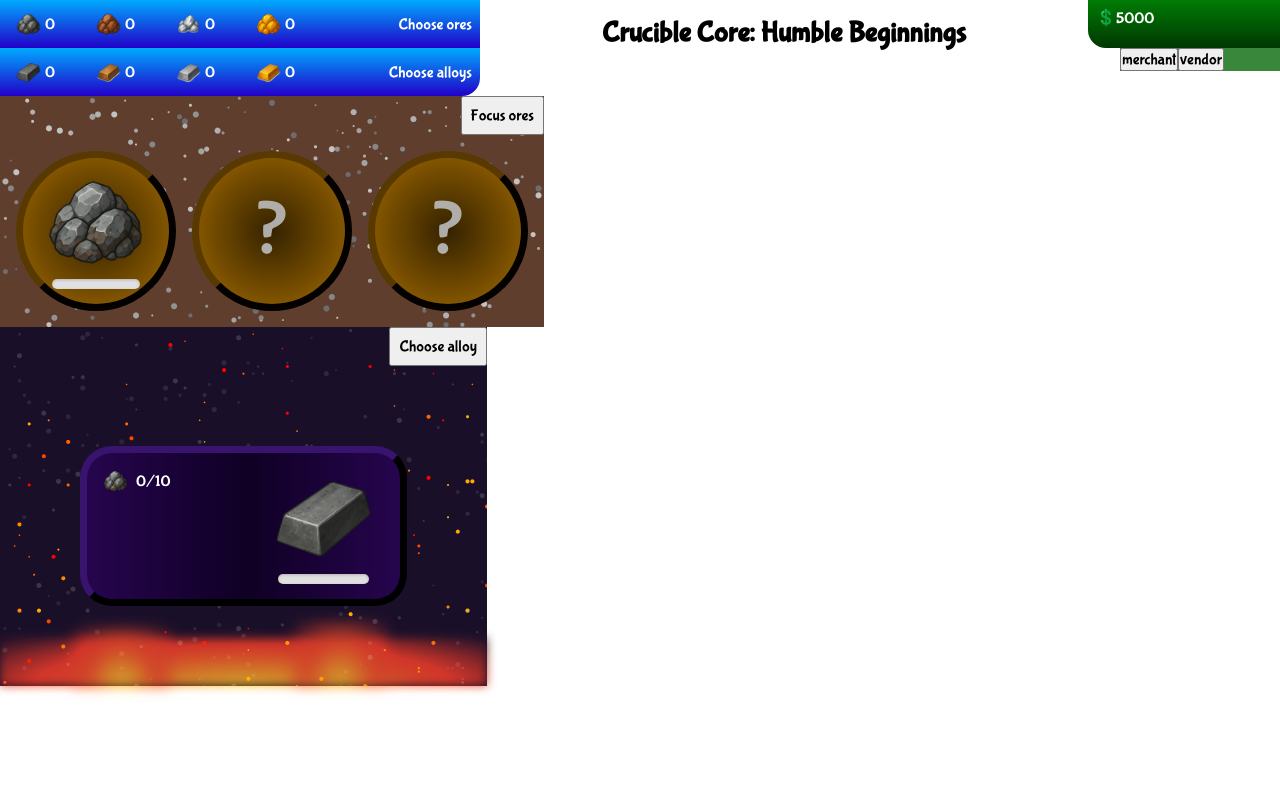
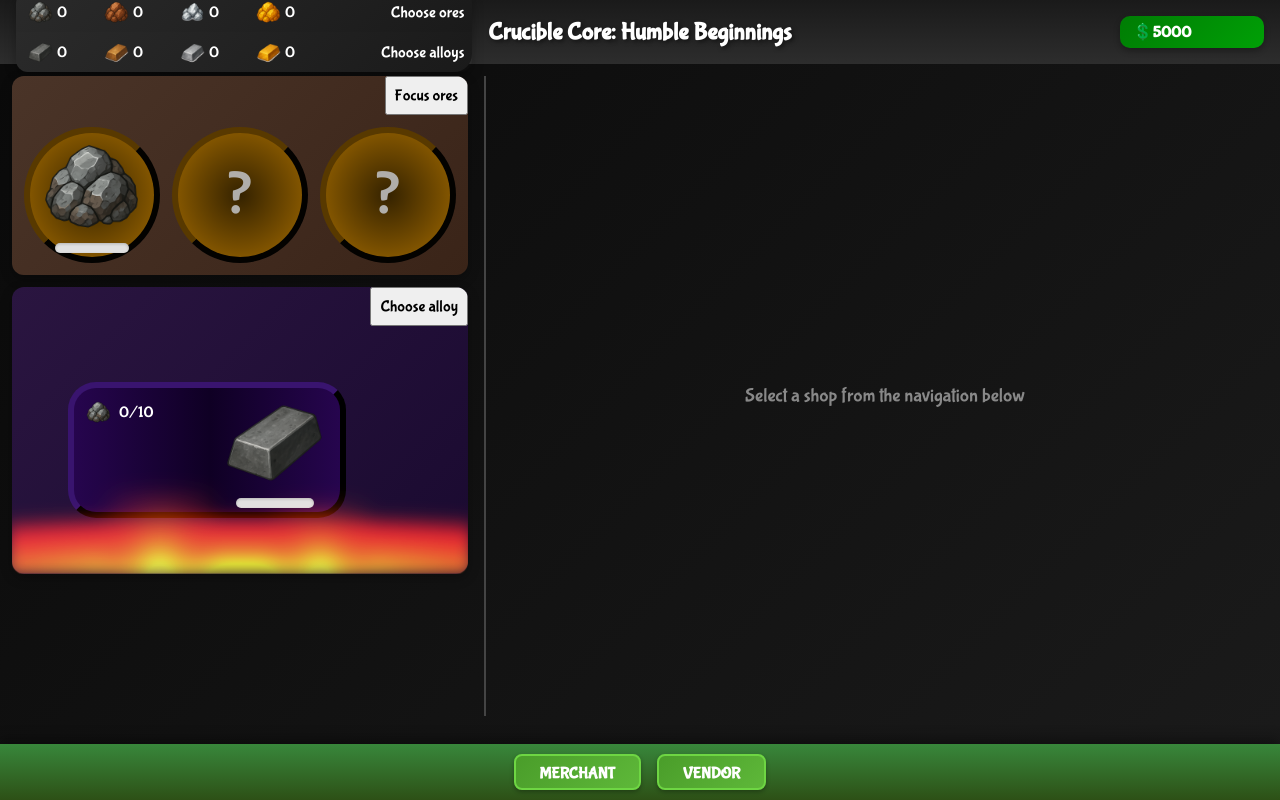
Before and after one commit to emanuelmisic/crucible-core, a React (Vite) app: page / in a window 1280 px wide. Built offline with nearby package versions, Linux system fonts and the light colour scheme.

Commit message:
styling overhaul

```diff
--- a/src/App.tsx
+++ b/src/App.tsx
@@ -45,16 +45,30 @@ function App() {
         </div>
       </div>
       <div className="app-body">
-        <div style={{ display: "flex", flexDirection: "column" }}>
+        <div className="game-area">
           <MiningPanel ores={ores} />
           {alloys.length > 0 && <SmeltingPanel ores={ores} alloys={alloys} />}
         </div>
-        <MerchantPanel isVisible={merchantVisible} />
-        <VendorPanel isVisible={vendorVisible} />
+        <div className="shop-area">
+          {merchantVisible && <MerchantPanel isVisible={merchantVisible} />}
+          {vendorVisible && <VendorPanel isVisible={vendorVisible} />}
+          {!merchantVisible && !vendorVisible && (
+            <div style={{
+              display: "flex",
+              alignItems: "center",
+              justifyContent: "center",
+              height: "100%",
+              color: "#888",
+              fontSize: "1.2rem"
+            }}>
+              Select a shop from the navigation below
+            </div>
+          )}
+        </div>
       </div>
       <nav>
-        <button onClick={() => toggleVisibility("merchant")}>merchant</button>
-        <button onClick={() => toggleVisibility("vendor")}>vendor</button>
+        <button onClick={() => toggleVisibility("merchant")}>Merchant</button>
+        <button onClick={() => toggleVisibility("vendor")}>Vendor</button>
       </nav>
     </>
   );
--- a/src/styles.scss
+++ b/src/styles.scss
@@ -13,5 +13,13 @@
 }
 
 body {
-  overflow-x: hidden;
+  overflow: hidden;
+  background: linear-gradient(135deg, #0a0a0a, #1a1a1a);
+  height: 100vh;
+  margin: 0;
 }
+
+#root {
+  height: 100vh;
+  overflow: hidden;
+}
--- a/src/styles/App.scss
+++ b/src/styles/App.scss
@@ -1,24 +1,64 @@
 .app-header {
-  display: flex;
-  justify-content: space-between;
+  display: grid;
+  grid-template-columns: 1fr auto 1fr;
+  align-items: center;
+  gap: 1rem;
+  padding: 0.5rem 1rem;
+  background: linear-gradient(180deg, #1a1a1a, #2d2d2d);
+  height: 4rem;
 
   h1 {
-    margin-top: 1rem;
-    font-size: 1.8rem;
+    grid-column: 2;
+    margin: 0;
+    font-size: 1.5rem;
+    text-align: center;
+    color: #ffffff;
+    text-shadow: 2px 2px 4px rgba(0, 0, 0, 0.5);
   }
 
   .app-header__money-panel {
-    padding: 0.5rem;
-    min-width: 12rem;
-    height: 3rem;
-    background: linear-gradient(180deg, #007c04, #003702);
+    grid-column: 3;
+    justify-self: end;
+    padding: 0.4rem 0.8rem;
+    min-width: 9rem;
+    height: fit-content;
+    background: linear-gradient(135deg, #007c04, #00a006);
     color: #ffffff;
-    border-bottom-left-radius: 18px;
+    border-radius: 10px;
+    box-shadow: 0 3px 6px rgba(0, 0, 0, 0.3);
+    font-size: 1.1rem;
+    font-weight: bold;
   }
 }
 
 .app-body {
-  display: flex;
+  display: grid;
+  grid-template-columns: auto 1fr;
+  grid-template-rows: 1fr;
+  gap: 1rem;
+  padding: 0.75rem;
+  height: calc(100vh - 8.5rem);
+  background: linear-gradient(135deg, #0a0a0a, #1a1a1a);
+  overflow: hidden;
+
+  .game-area {
+    grid-column: 1;
+    display: flex;
+    flex-direction: column;
+    gap: 0.75rem;
+    height: 100%;
+  }
+
+  .shop-area {
+    grid-column: 2;
+    display: flex;
+    flex-direction: column;
+    gap: 0.75rem;
+    padding-left: 1rem;
+    border-left: 2px solid #444;
+    height: 100%;
+    overflow-y: auto;
+  }
 
   .mining-tile {
     cursor: pointer;
@@ -30,9 +70,41 @@
 }
 
 nav {
-	position: absolute;
-	right: 0;
-	top: 3rem;
-	width: 10rem;
-	background-color: #38873b;
+  position: fixed;
+  bottom: 0;
+  left: 0;
+  right: 0;
+  display: flex;
+  justify-content: center;
+  gap: 1rem;
+  padding: 0.6rem;
+  background: linear-gradient(0deg, #2d5016, #38873b);
+  box-shadow: 0 -4px 12px rgba(0, 0, 0, 0.4);
+  z-index: 100;
+  height: 3.5rem;
+
+  button {
+    padding: 0.5rem 1.5rem;
+    font-size: 1rem;
+    font-weight: bold;
+    text-transform: uppercase;
+    background: linear-gradient(135deg, #4a9d2a, #5eb839);
+    color: #ffffff;
+    border: 2px solid #6ed643;
+    border-radius: 8px;
+    cursor: pointer;
+    transition: all 0.2s;
+    box-shadow: 0 2px 4px rgba(0, 0, 0, 0.3);
+
+    &:hover {
+      transform: translateY(-2px);
+      box-shadow: 0 4px 8px rgba(0, 0, 0, 0.4);
+      background: linear-gradient(135deg, #5eb839, #6ed643);
+    }
+
+    &:active {
+      transform: translateY(0);
+      box-shadow: 0 1px 2px rgba(0, 0, 0, 0.3);
+    }
+  }
 }
--- a/src/styles/Panels.scss
+++ b/src/styles/Panels.scss
@@ -26,7 +26,7 @@
 
   .ore__empty,
   .item__empty {
-    font-size: 5rem;
+    font-size: 4rem;
     color: #bbbbbbe8 !important;
   }
 }
--- a/src/styles/panels/MiningPanel.scss
+++ b/src/styles/panels/MiningPanel.scss
@@ -1,16 +1,15 @@
-@use '@/styles/mixins.scss' as m;
-
 .mining-panel {
-  background-color: #603e2d;
-  width: fit-content;
-  @include m.generate-pebbles(250);
-  background-size: 100% 100%;
-  background-repeat: repeat;
+  background: linear-gradient(135deg, #4a3428, #3a2418);
+  width: 100%;
+  max-width: 50rem;
+  border-radius: 12px;
+  box-shadow: 0 4px 12px rgba(0, 0, 0, 0.3);
+  overflow: hidden;
 
   .mining-panel__ore-container {
     display: flex;
-    gap: 1rem;
-    padding: 1rem;
+    gap: 0.75rem;
+    padding: 0.75rem;
     .ore,
     .ore__empty {
       display: flex;
@@ -33,9 +32,9 @@
         #342200 0%,
         #a26a00 100%
       );
-      width: 10rem;
-      height: 10rem;
-      border: 7px outset #583900;
+      width: 8.5rem;
+      height: 8.5rem;
+      border: 6px outset #583900;
       border-radius: 50%;
     }
   }
--- a/src/styles/panels/ResourcesPanel.scss
+++ b/src/styles/panels/ResourcesPanel.scss
@@ -1,14 +1,18 @@
 .resources-panel {
-  width: 30rem;
+  width: 100%;
+  max-width: 30rem;
+  border-radius: 12px;
+  overflow: hidden;
+  box-shadow: 0 4px 12px rgba(0, 0, 0, 0.3);
 
   .resources-panel__section {
     position: relative;
     display: flex;
-    gap: 1rem;
-    padding: 1rem;
+    gap: 0.75rem;
+    padding: 0.5rem 0.75rem;
     width: 100%;
-    height: 3rem;
-    background: linear-gradient(180deg, #00aaff, #2100c8);
+    height: 2.5rem;
+    background: linear-gradient(135deg, #2a2a2a, #1a1a1a);
     color: #ffffff;
 
     p {
--- a/src/styles/panels/SmeltingPanel.scss
+++ b/src/styles/panels/SmeltingPanel.scss
@@ -1,16 +1,15 @@
-@use "@/styles/mixins.scss" as m;
-
 .smelting-panel {
   position: relative;
-  background-color: #190f29;
-  width: fit-content;
-  @include m.ashes-and-embers(300);
-  background-size: 100% 100%;
-  background-repeat: repeat;
+  background: linear-gradient(135deg, #2a1540, #1a0a30);
+  width: 100%;
+  max-width: 50rem;
+  border-radius: 12px;
+  box-shadow: 0 4px 12px rgba(0, 0, 0, 0.3);
+  overflow: hidden;
 
   .smelting-panel__alloy-container {
     display: flex;
-    padding: 5rem;
+    padding: 3.5rem;
     .alloy {
       display: flex;
       flex-direction: column;
@@ -19,13 +18,13 @@
       background: linear-gradient(0, #0f0024 0%, #26054e 100%);
       background: -webkit-linear-gradient(0, #0f0024 0%, #26054e 100%);
       background: -moz-linear-gradient(0, #0f0024 0%, #26054e 100%);
-      width: 10rem;
-      height: 10rem;
-      border-width: 7px;
+      width: 8.5rem;
+      height: 8.5rem;
+      border-width: 6px;
       border-style: outset;
       border-color: #0e051b;
-      border-top-right-radius: 2rem;
-      border-bottom-right-radius: 2rem;
+      border-top-right-radius: 1.75rem;
+      border-bottom-right-radius: 1.75rem;
       border-left: none;
     }
 
@@ -33,12 +32,12 @@
       display: flex;
       flex-direction: column;
       align-items: center;
-      padding: 1rem;
-      border-width: 7px;
+      padding: 0.75rem;
+      border-width: 6px;
       border-style: outset;
       border-color: #0e051b;
-      border-top-left-radius: 2rem;
-      border-bottom-left-radius: 2rem;
+      border-top-left-radius: 1.75rem;
+      border-bottom-left-radius: 1.75rem;
       border-right: none;
       color: #ffffff;
       background: linear-gradient(180deg, #0f0024 0%, #26054e 100%);
@@ -49,7 +48,7 @@
         display: flex;
         align-items: center;
         gap: 0.5rem;
-        width: 8rem;
+        width: 7rem;
       }
     }
   }
@@ -59,12 +58,21 @@
     bottom: 0;
     left: 0;
     width: 100%;
-    height: 3rem;
-    background: radial-gradient(ellipse at bottom, #ff9900, #ff3300, #000000);
-    opacity: 0.8;
+    height: 4rem;
+    background: radial-gradient(
+      ellipse 120% 100% at 50% 100%,
+      #fff700 0%,
+      #ffaa00 15%,
+      #ff6600 30%,
+      #ff3300 50%,
+      #cc1100 70%,
+      transparent 100%
+    );
+    opacity: 0.9;
     mix-blend-mode: screen;
-    filter: blur(5px) brightness(1.3);
+    filter: blur(8px) brightness(1.5);
     pointer-events: none;
+    animation: fireBase 2.5s infinite ease-in-out;
   }
 
   .fire::before,
@@ -72,52 +80,134 @@
     content: "";
     position: absolute;
     bottom: 0;
-    width: 20%;
+    width: 25%;
     height: 100%;
     background: radial-gradient(
       ellipse at bottom,
-      #ffaa00,
-      #ff3300,
-      transparent
+      rgba(255, 255, 200, 0.9) 0%,
+      rgba(255, 200, 0, 0.8) 10%,
+      rgba(255, 120, 0, 0.7) 25%,
+      rgba(255, 60, 0, 0.5) 45%,
+      rgba(200, 30, 0, 0.3) 65%,
+      transparent 100%
     );
-    filter: blur(4px);
-    opacity: 0.9;
+    filter: blur(6px);
+    opacity: 1;
     transform-origin: bottom center;
-    animation: flicker 2s infinite ease-in-out alternate;
+    animation: flameFlicker 2s infinite ease-in-out;
   }
 
-  /* First flame tongue - shorter, slower */
+  /* Left flame tongue - irregular dancing motion */
   .fire::before {
-    left: 15%;
-    height: 3rem;
-    animation-delay: 0.2s;
-    animation-duration: 2.4s;
+    left: 20%;
+    height: 4.5rem;
+    animation-name: flameFlickerLeft;
+    animation-duration: 3.5s;
+    animation-delay: 0s;
   }
 
-  /* Second flame tongue - taller, faster */
+  /* Right flame tongue - offset timing for natural look */
   .fire::after {
-    left: 60%;
-    height: 4rem;
-    animation-delay: 0.1s;
-    animation-duration: 1.8s;
+    left: 55%;
+    height: 5rem;
+    animation-name: flameFlickerRight;
+    animation-duration: 3s;
+    animation-delay: 0.8s;
   }
 }
 
-@keyframes flicker {
+/* Base fire animation - gentle pulsing glow */
+@keyframes fireBase {
   0% {
-    transform: scaleY(0.9) scaleX(1);
-    opacity: 0.7;
+    transform: scale(1, 0.95);
+    filter: blur(8px) brightness(1.4);
+  }
+  25% {
+    transform: scale(1.02, 1);
+    filter: blur(7px) brightness(1.6);
+  }
+  50% {
+    transform: scale(0.98, 0.92);
+    filter: blur(9px) brightness(1.5);
+  }
+  75% {
+    transform: scale(1.01, 0.97);
+    filter: blur(7.5px) brightness(1.55);
+  }
+  100% {
+    transform: scale(1, 0.95);
+    filter: blur(8px) brightness(1.4);
+  }
+}
+
+/* Left flame - erratic dancing motion */
+@keyframes flameFlickerLeft {
+  0% {
+    transform: scaleY(0.85) scaleX(1) skewX(-2deg);
+    opacity: 0.75;
+  }
+  15% {
+    transform: scaleY(1.2) scaleX(1.1) skewX(3deg);
+    opacity: 0.95;
   }
   30% {
-    transform: scaleY(1.3) scaleX(1.05);
+    transform: scaleY(0.95) scaleX(0.9) skewX(-1deg);
+    opacity: 0.8;
+  }
+  45% {
+    transform: scaleY(1.35) scaleX(1.05) skewX(4deg);
     opacity: 1;
   }
   60% {
-    transform: scaleY(1.1) scaleX(0.95);
+    transform: scaleY(1.1) scaleX(0.95) skewX(-3deg);
     opacity: 0.85;
   }
+  75% {
+    transform: scaleY(1.15) scaleX(1.08) skewX(2deg);
+    opacity: 0.9;
+  }
+  90% {
+    transform: scaleY(0.9) scaleX(0.92) skewX(-2deg);
+    opacity: 0.8;
+  }
   100% {
-    transform: scaleY(1) scaleX(1);
+    transform: scaleY(0.85) scaleX(1) skewX(-2deg);
+    opacity: 0.75;
+  }
+}
+
+/* Right flame - offset irregular pattern */
+@keyframes flameFlickerRight {
+  0% {
+    transform: scaleY(1) scaleX(0.95) skewX(3deg);
+    opacity: 0.8;
+  }
+  12% {
+    transform: scaleY(1.3) scaleX(1.08) skewX(-2deg);
+    opacity: 0.95;
+  }
+  28% {
+    transform: scaleY(1.05) scaleX(0.92) skewX(4deg);
+    opacity: 0.85;
+  }
+  40% {
+    transform: scaleY(1.4) scaleX(1.12) skewX(-3deg);
+    opacity: 1;
+  }
+  55% {
+    transform: scaleY(0.9) scaleX(0.88) skewX(2deg);
+    opacity: 0.75;
+  }
+  70% {
+    transform: scaleY(1.25) scaleX(1.05) skewX(-4deg);
+    opacity: 0.9;
+  }
+  85% {
+    transform: scaleY(1.1) scaleX(0.98) skewX(3deg);
+    opacity: 0.88;
+  }
+  100% {
+    transform: scaleY(1) scaleX(0.95) skewX(3deg);
     opacity: 0.8;
   }
 }
```
Also changed, not shown: src/styles/panels/MerchantPanel.scss (+11 -10 lines), src/styles/panels/VendorPanel.scss (+11 -10 lines), src/assets/images/upgrades/coal_bag.png (added), src/assets/images/upgrades/coal_container.png (added).
